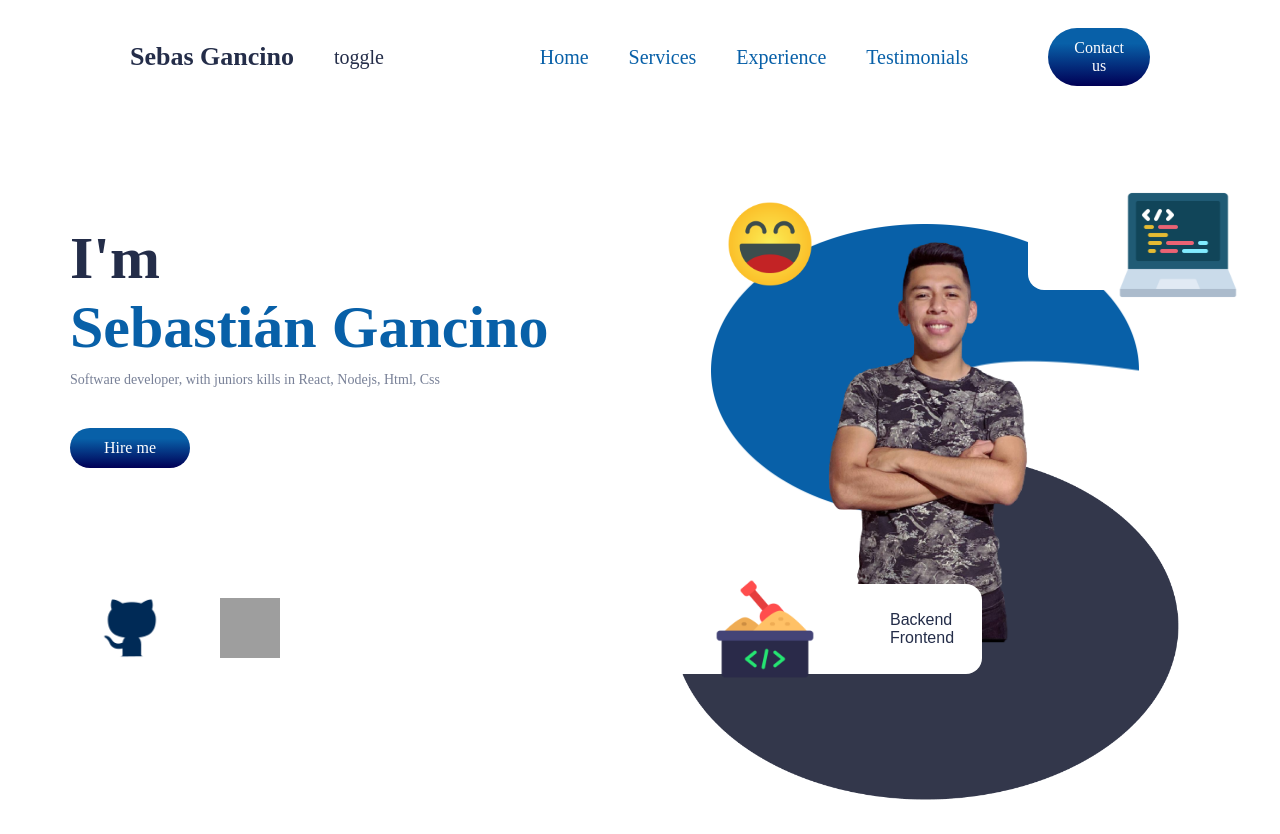
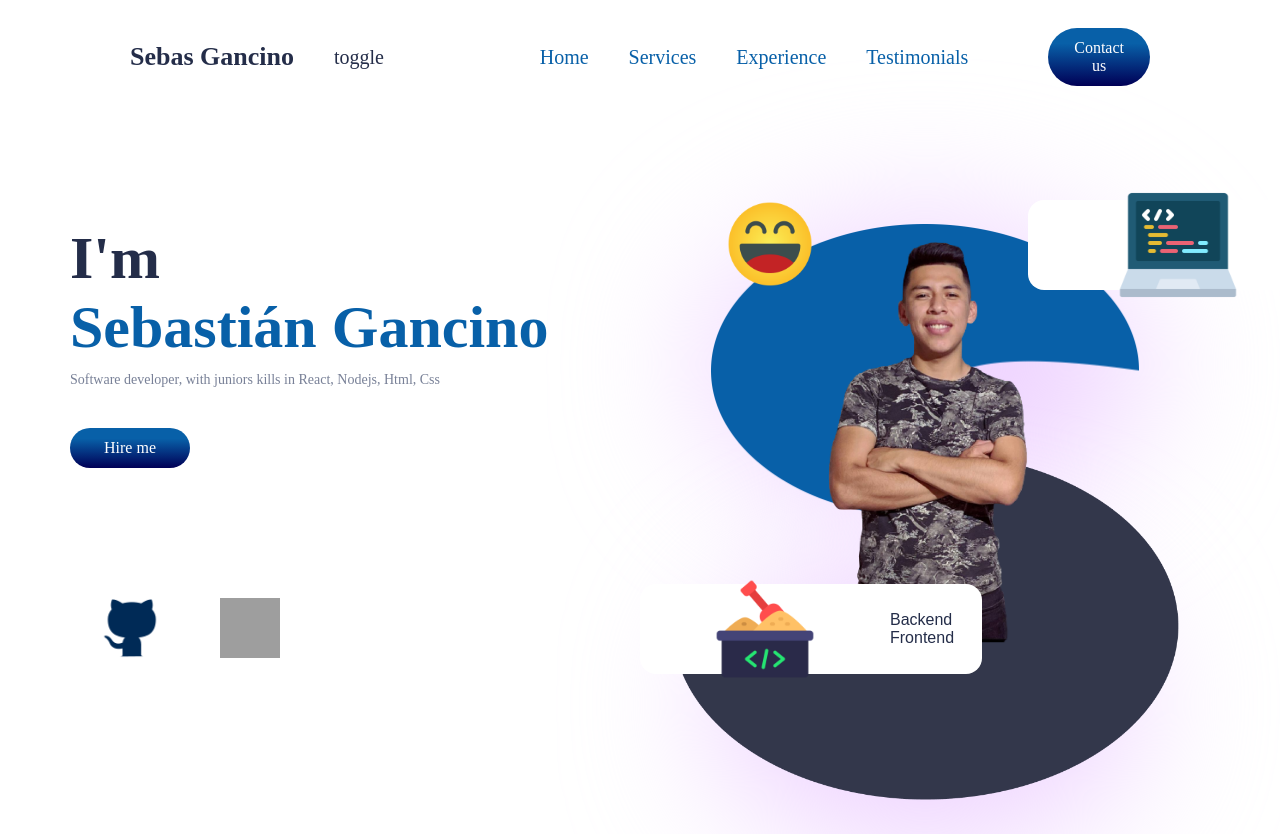
Before and after one commit to sebastiangancino/Portafolio, a React (Create React App) app: page / in a window 1280 px wide. Built offline with nearby package versions, Linux system fonts and the light colour scheme; grey boxes are pictures that could not be loaded; a web font is replaced by a local one.

Commit message:
Todo bien min 50

```diff
--- a/src/components/Intro/Intro.css
+++ b/src/components/Intro/Intro.css
@@ -110,3 +110,14 @@ width: 120px;
 .perfil{
     width: 45%;
 }
+
+.blur{
+    filter: blur(72px);
+    left: 565;
+    z-index: -9;
+    border-radius: 50%;
+    width: 22rem;
+    height: 14rem;
+    position: absolute;
+    background: #edd0ff;
+}
--- a/src/components/Intro/Intro.jsx
+++ b/src/components/Intro/Intro.jsx
@@ -33,6 +33,15 @@ const Intro = () => {
             <FloatingDiv image = {laptop} txt1 = 'Web' txt2 = 'Developer' />
         </div>
 
+        <div className="blur" style={{background: "rgb(238 210 255)"}}></div>
+        <div className="blur"
+        style={{
+          background: 'C1F5FF',
+          top: '17rem' ,
+          width: '21rem',
+          height: '-9rem'
+        }}
+        ></div>
         <div style={{top: '18rem', left: '0'}}>
         <FloatingDiv image = {sandbox} txt1 = 'Backend' txt2 = 'Frontend' />
 
```
